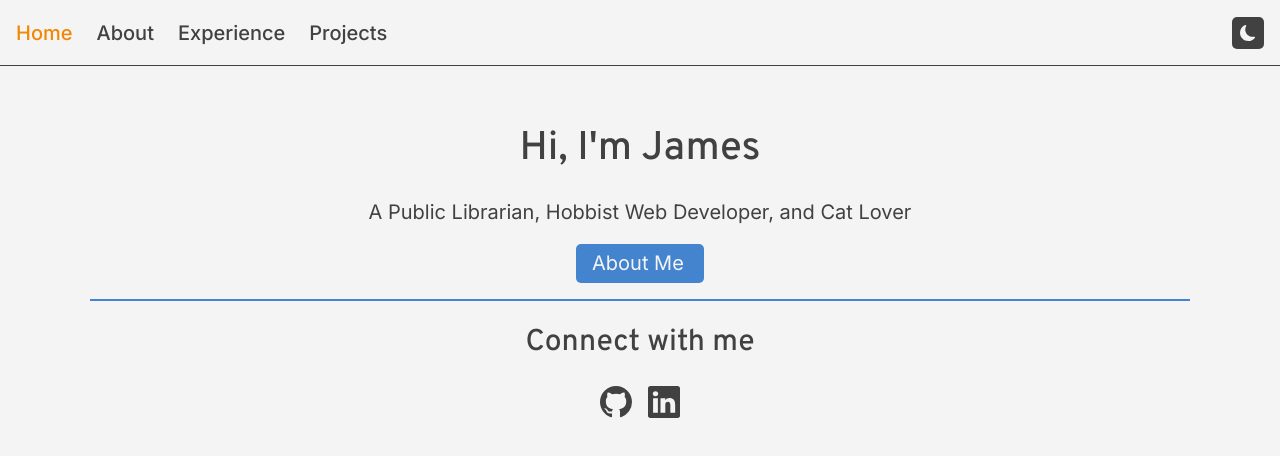
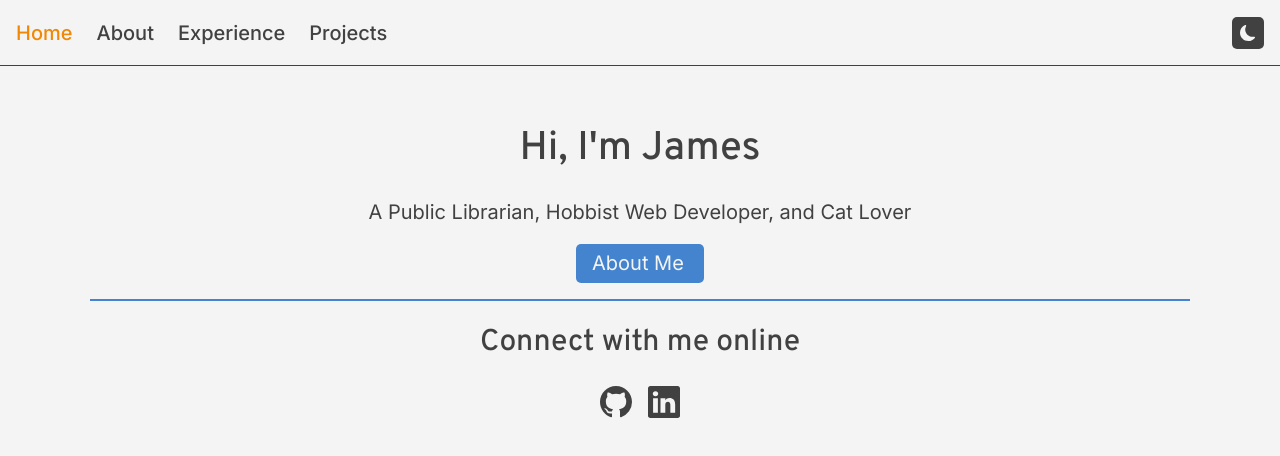
Before and after one commit to jamesspearsv/personal-website, a React (Vite) app: page / in a window 1280 px wide. Shown: the top 456 px of the page. Built offline with nearby package versions, Linux system fonts and the light colour scheme.

Commit message:
Minor style changes

```diff
--- a/src/components/Home.jsx
+++ b/src/components/Home.jsx
@@ -12,7 +12,7 @@ function Home() {
         <button className="button about-cta">About Me</button>
       </Link>
       <hr className="divider" />
-      <h2>Connect with me</h2>
+      <h2>Connect with me online</h2>
       <div className="connect-links">
         <a href="https://github.com/jamesspearsv" target="_blank">
           {GitHub}
--- a/src/index.scss
+++ b/src/index.scss
@@ -56,10 +56,6 @@ body:has([data-theme='dark']) {
     color: $color-blue;
   }
 
-  .button {
-    background-color: $color-orange;
-  }
-
   .divider {
     border-color: $color-orange;
   }
```
